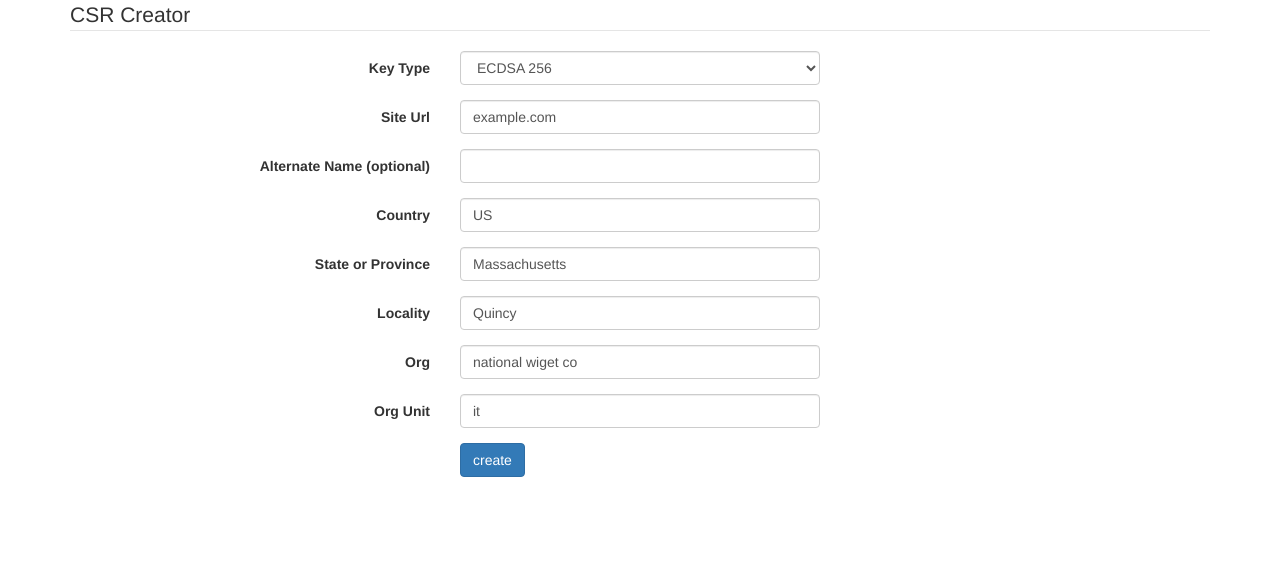
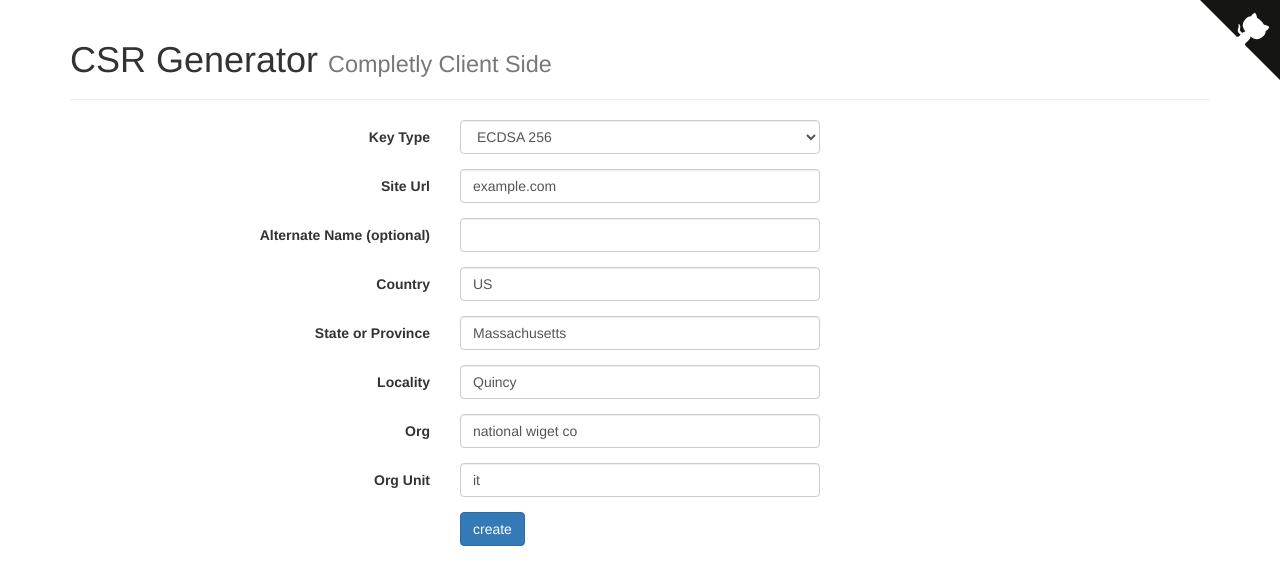
Before and after one commit to calvinmetcalf/csr, a website: page index.html in a window 1280 px wide. Drawn offline with nearby package versions, Linux system fonts and the light colour scheme.

Commit message:
updates!

```diff
--- a/index.html
+++ b/index.html
@@ -7,11 +7,12 @@
     <link rel="stylesheet" href="https://maxcdn.bootstrapcdn.com/bootstrap/3.3.6/css/bootstrap.min.css" integrity="sha384-1q8mTJOASx8j1Au+a5WDVnPi2lkFfwwEAa8hDDdjZlpLegxhjVME1fgjWPGmkzs7" crossorigin="anonymous">
   </head>
   <body>
+    <a href="https://github.com/calvinmetcalf/csr" class="github-corner"><svg width="80" height="80" viewBox="0 0 250 250" style="fill:#151513; color:#fff; position: absolute; top: 0; border: 0; right: 0;"><path d="M0,0 L115,115 L130,115 L142,142 L250,250 L250,0 Z"></path><path d="M128.3,109.0 C113.8,99.7 119.0,89.6 119.0,89.6 C122.0,82.7 120.5,78.6 120.5,78.6 C119.2,72.0 123.4,76.3 123.4,76.3 C127.3,80.9 125.5,87.3 125.5,87.3 C122.9,97.6 130.6,101.9 134.4,103.2" fill="currentColor" style="transform-origin: 130px 106px;" class="octo-arm"></path><path d="M115.0,115.0 C114.9,115.1 118.7,116.5 119.8,115.4 L133.7,101.6 C136.9,99.2 139.9,98.4 142.2,98.6 C133.8,88.0 127.5,74.4 143.8,58.0 C148.5,53.4 154.0,51.2 159.7,51.0 C160.3,49.4 163.2,43.6 171.4,40.1 C171.4,40.1 176.1,42.5 178.8,56.2 C183.1,58.6 187.2,61.8 190.9,65.4 C194.5,69.0 197.7,73.2 200.1,77.6 C213.8,80.2 216.3,84.9 216.3,84.9 C212.7,93.1 206.9,96.0 205.4,96.6 C205.1,102.4 203.0,107.8 198.3,112.5 C181.9,128.9 168.3,122.5 157.7,114.1 C157.9,116.9 156.7,120.9 152.7,124.9 L141.0,136.5 C139.8,137.7 141.6,141.9 141.8,141.8 Z" fill="currentColor" class="octo-body"></path></svg></a><style>.github-corner:hover .octo-arm{animation:octocat-wave 560ms ease-in-out}@keyframes octocat-wave{0%,100%{transform:rotate(0)}20%,60%{transform:rotate(-25deg)}40%,80%{transform:rotate(10deg)}}@media (max-width:500px){.github-corner:hover .octo-arm{animation:none}.github-corner .octo-arm{animation:octocat-wave 560ms ease-in-out}}</style>
     <div class="container">
+      <div class="page-header">
+  <h1>CSR Generator <small>Completly Client Side</small></h1>
+</div>
     <form class="form-horizontal" id="main-form">
-  <fieldset>
-
-  <legend>CSR Creator</legend>
   <div class="form-group">
     <label class="col-md-4 control-label" for="keytype">Key Type</label>
     <div class="col-md-4">
@@ -80,10 +81,9 @@
    <input type="submit" value="create" class="btn btn-primary"/>
  </div>
  </div>
-  </fieldset>
   </form>
-  <div id="cert"><span/></div>
-  <div id="key"><span/></div>
+  <div class="row"> <div class="col-md-6 col-md-offset-2" id="cert"><span/></div></div>
+  <div class="row"> <div class="col-md-6 col-md-offset-2" id="key"><span/></div></div>
 </div>
   <script src="bundle.js"></script>
   </body>
```
Also changed, not shown: readme.md.
